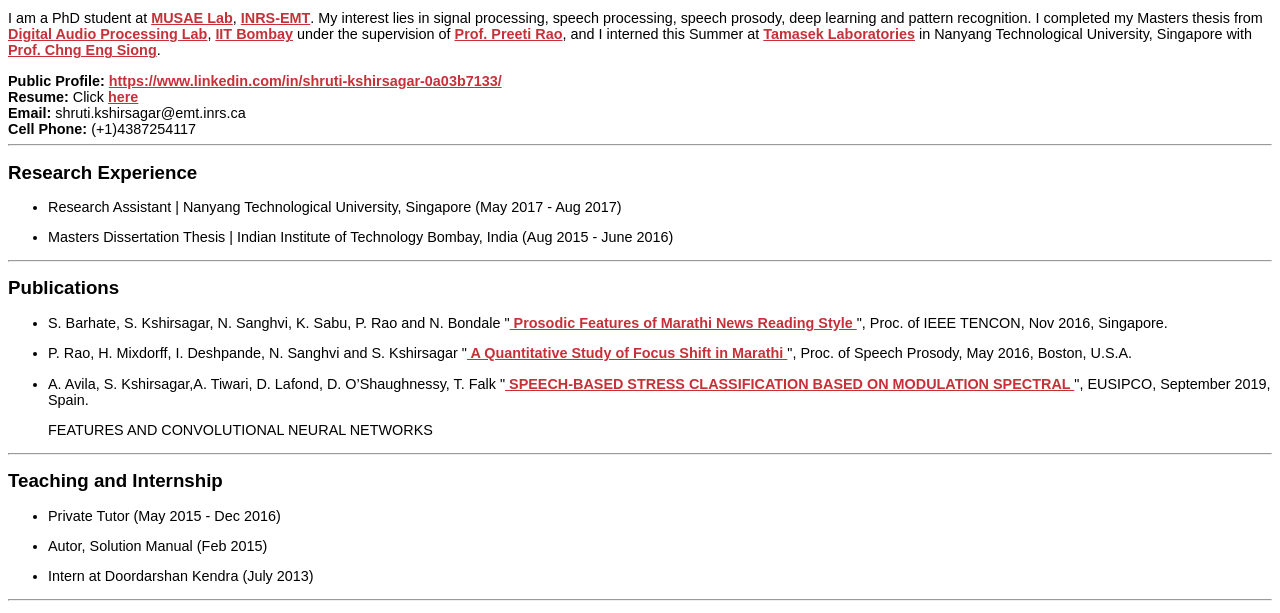
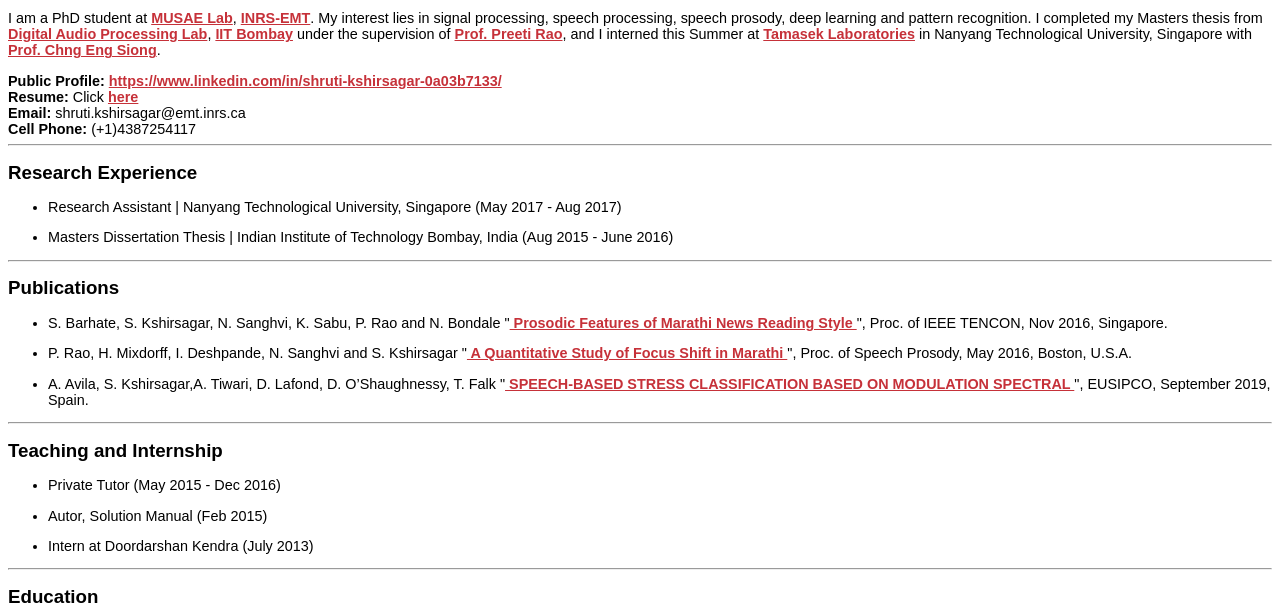
Before and after one commit to shrutikshirsagar/shrutikshirsagar.github.io, a plain HTML site: page index.html in a window 1280 px wide. Shown: the part 457-1070 px from the top of the page. Drawn offline with Linux system fonts and the light colour scheme.

Commit message:
Update index.html

```diff
--- a/index.html
+++ b/index.html
@@ -33,7 +33,6 @@
 <li><p>S. Barhate, S. Kshirsagar, N. Sanghvi, K. Sabu, P. Rao and N. Bondale "<a href="https://www.ee.iitb.ac.in/course/~daplab/publications/2016/tencon_paper_255_final.pdf" target="_blank"> Prosodic Features of Marathi News Reading Style </a>", Proc. of IEEE TENCON, Nov 2016, Singapore.</p>
 <li><p>P. Rao, H. Mixdorff, I. Deshpande, N. Sanghvi and S. Kshirsagar "<a href="https://www.ee.iitb.ac.in/course/~daplab/publications/2016/PR_HM_ID_NS_SK_SP2016.pdf" target="_blank"> A Quantitative Study of Focus Shift in Marathi </a>", Proc. of Speech Prosody, May 2016, Boston, U.S.A.</p>
 <li><p>A. Avila, S. Kshirsagar,A. Tiwari, D. Lafond, D. O’Shaughnessy, T. Falk "<a href="https://www.eurasip.org/Proceedings/Eusipco/eusipco2019/Proceedings/papers/1570533864.pdf" target="_blank"> SPEECH-BASED STRESS CLASSIFICATION BASED ON MODULATION SPECTRAL </a>", EUSIPCO, September 2019, Spain.</p>
-FEATURES AND CONVOLUTIONAL NEURAL NETWORKS
 </ul>
 <hr>
 <h2>Teaching and Internship</h2>
```
